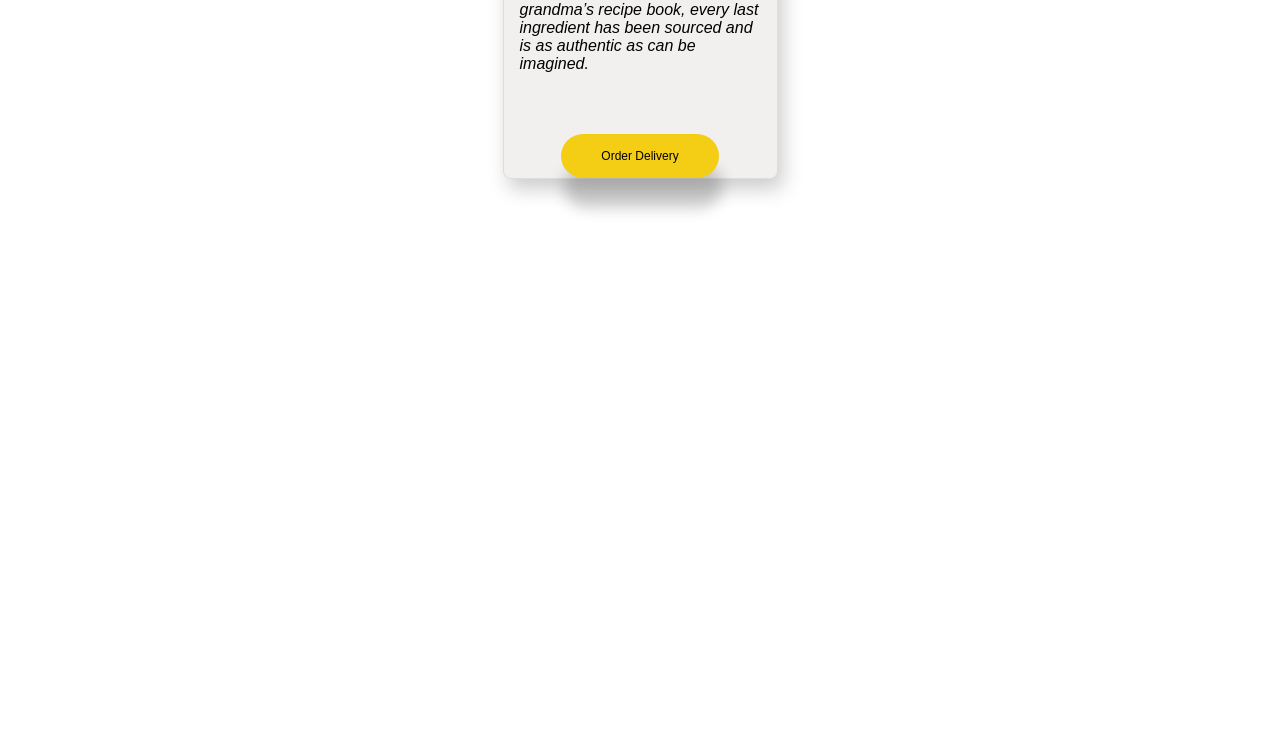
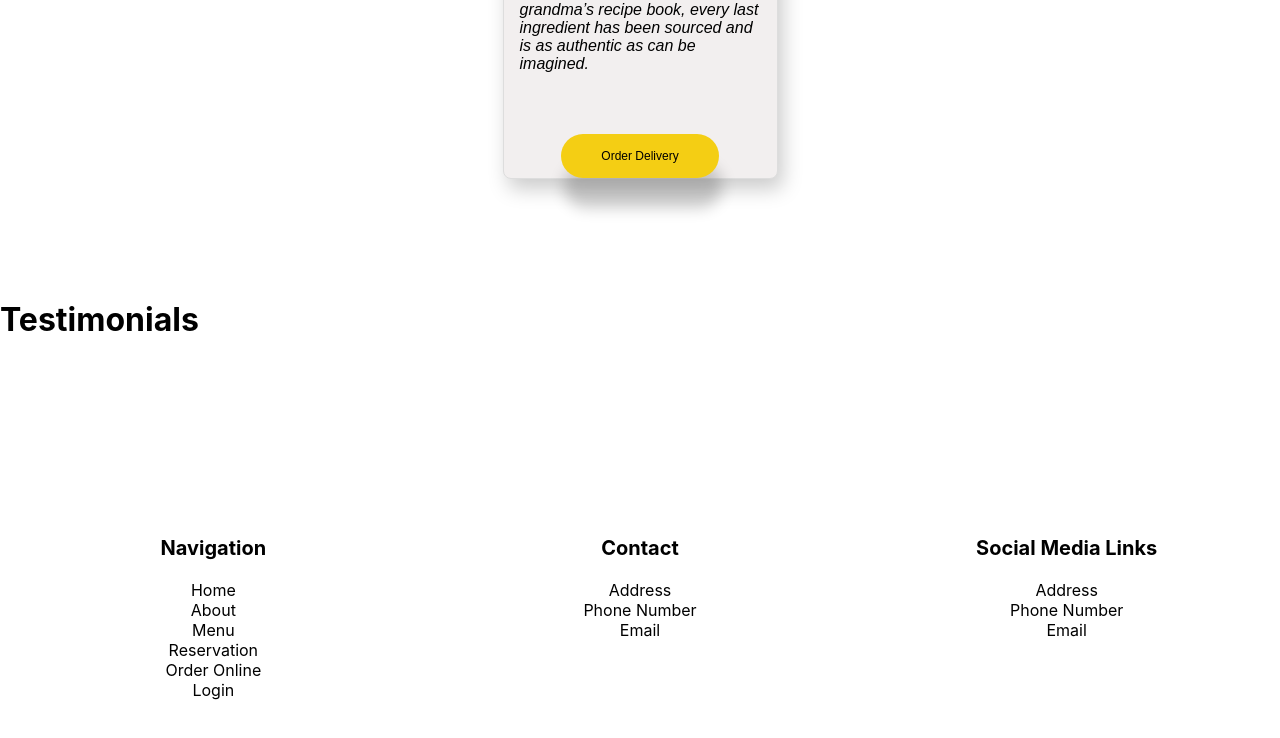
Before and after one commit to Gadnadj/Little-Lemon-Restaurant, a React (Create React App) app: page / in a window 1280 px wide. Shown: the part 2866-3604 px from the top of the page. Built offline with nearby package versions, Linux system fonts and the light colour scheme.

Commit message:
add new cards

```diff
--- a/src/App.css
+++ b/src/App.css
@@ -252,7 +252,7 @@ li {
 
 .cards {
   display: flex;
-  padding-bottom: 1000px;
+  padding-bottom: 100px;
   padding-top: 100px;
 }
 
--- a/src/Main.js
+++ b/src/Main.js
@@ -59,6 +59,36 @@ function Main() {
           </div>
         </div>
       </div>
+
+      <div className='testimonials'>
+        <h1>Testimonials</h1>
+        <div className='cards2'>
+          <div className='card2'>
+            <img></img>
+            <img></img>
+            <h2></h2>
+            <h3></h3>
+          </div>
+          <div className='card2'>
+            <img></img>
+            <img></img>
+            <h2></h2>
+            <h3></h3>
+          </div>
+          <div className='card2'>
+            <img></img>
+            <img></img>
+            <h2></h2>
+            <h3></h3>
+          </div>
+          <div className='card2'>
+            <img></img>
+            <img></img>
+            <h2></h2>
+            <h3></h3>
+          </div>
+        </div>
+      </div>
     </>
   );
 }
```
